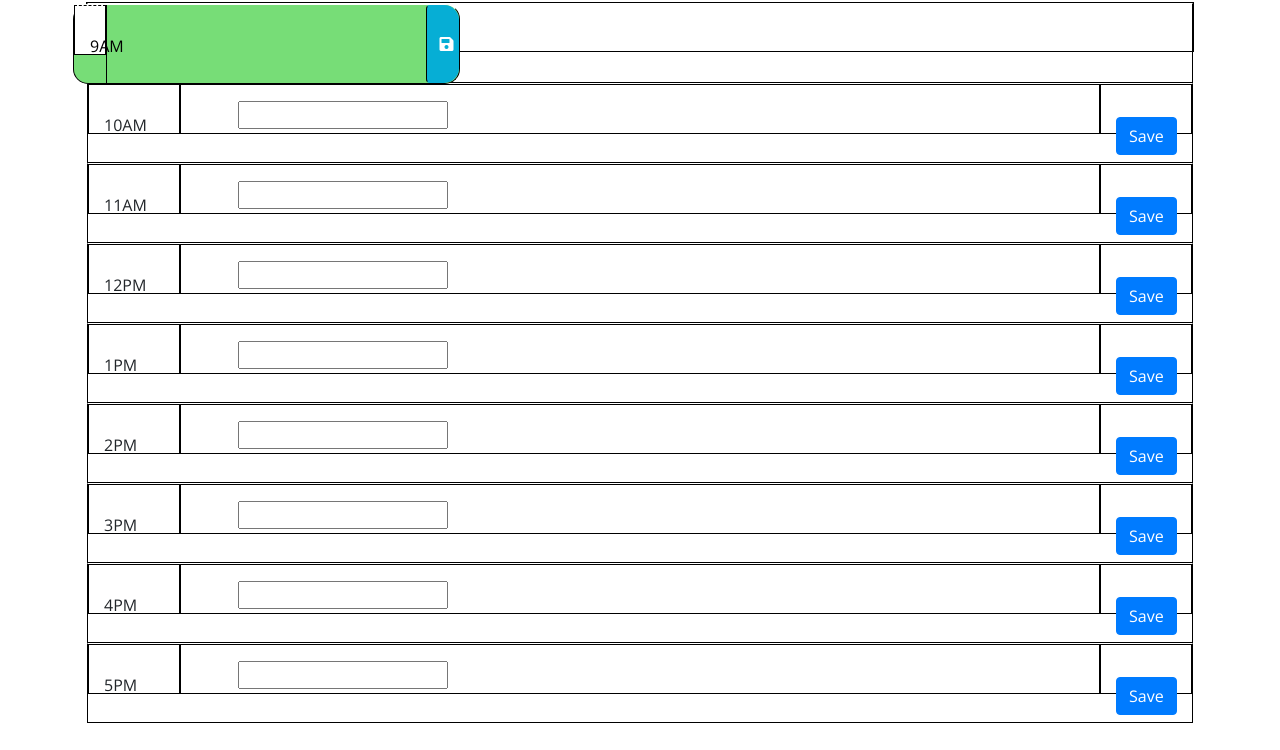
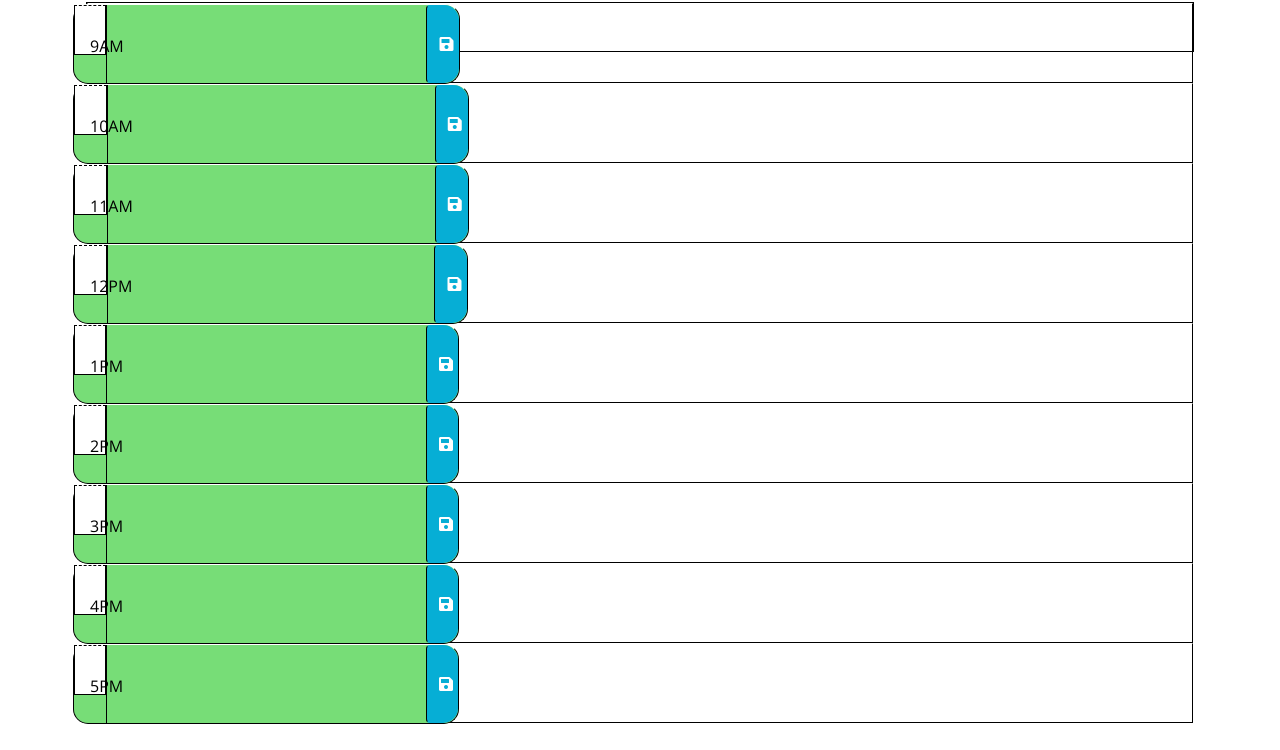
Before and after one commit to cooperpear/Work-Day-Scheduler, a plain HTML site: page index.html in a window 1280 px wide. Shown: the part 391-1141 px from the top of the page. After the commit the page ends 1115 px from the top, so only its background shows below. Drawn offline with nearby package versions, Linux system fonts and the light colour scheme.

Commit message:
cleaned script

```diff
--- a/index.html
+++ b/index.html
@@ -43,116 +43,108 @@
 
       </div>
       <div class="row">
-        <div class="col-1" data-hour=10>
-          10AM
+        <div id="hour-10" class="row time-block">
+          <div class="col-md-1 hour">
+            10AM
+          </div>
+          <textarea class="col-md-10 description">
 
+
+           </textarea>
+          <button class="btn saveBtn col-md-1"><i class="fas fa-save"></i></button>
         </div>
 
-        <div class="col-10">
-          <input type="text" name="userinput" value="">
-        </div>
-        <div class="col-1">
-          <button type="button" class="btn btn-primary saveButton">Save</button>
-          <!-- $(".btn btn-primary").click (function(){ -->
-        </div>
       </div>
       <div class="row">
-        <div class="col-1" data-hour=11>
-          11AM
+        <div id="hour-11" class="row time-block">
+          <div class="col-md-1 hour">
+            11AM
+          </div>
+          <textarea class="col-md-10 description">
 
+
+           </textarea>
+          <button class="btn saveBtn col-md-1"><i class="fas fa-save"></i></button>
         </div>
 
-        <div class="col-10">
-          <input type="text" name="userinput" value="">
-        </div>
-        <div class="col-1">
-          <button type="button" class="btn btn-primary saveButton">Save</button>
-          <!-- $(".btn btn-primary").click (function(){ -->
-        </div>
       </div>
       <div class="row">
-        <div class="col-1" data-hour=12>
-          12PM
+        <div id="hour-12" class="row time-block">
+          <div class="col-md-1 hour">
+            12PM
+          </div>
+          <textarea class="col-md-10 description">
 
+
+           </textarea>
+          <button class="btn saveBtn col-md-1"><i class="fas fa-save"></i></button>
         </div>
 
-        <div class="col-10">
-          <input type="text" name="userinput" value="">
-        </div>
-        <div class="col-1">
-          <button type="button" class="btn btn-primary saveButton">Save</button>
-          <!-- $(".btn btn-primary").click (function(){ -->
-        </div>
       </div>
       <div class="row">
-        <div class="col-1" data-hour=13>
-          1PM
+        <div id="hour-13" class="row time-block">
+          <div class="col-md-1 hour">
+            1PM
+          </div>
+          <textarea class="col-md-10 description">
 
+
+           </textarea>
+          <button class="btn saveBtn col-md-1"><i class="fas fa-save"></i></button>
         </div>
 
-        <div class="col-10">
-          <input type="text" name="userinput" value="">
-        </div>
-        <div class="col-1">
-          <button type="button" class="btn btn-primary saveButton">Save</button>
-          <!-- $(".btn btn-primary").click (function(){ -->
-        </div>
       </div>
       <div class="row">
-        <div class="col-1" data-hour=14>
-          2PM
+        <div id="hour-14" class="row time-block">
+          <div class="col-md-1 hour">
+            2PM
+          </div>
+          <textarea class="col-md-10 description">
 
+
+           </textarea>
+          <button class="btn saveBtn col-md-1"><i class="fas fa-save"></i></button>
         </div>
 
-        <div class="col-10">
-          <input type="text" name="userinput" value="">
-        </div>
-        <div class="col-1">
-          <button type="button" class="btn btn-primary saveButton">Save</button>
-          <!-- $(".btn btn-primary").click (function(){ -->
-        </div>
       </div>
       <div class="row">
-        <div class="col-1" data-hour=15>
-          3PM
+        <div id="hour-15" class="row time-block">
+          <div class="col-md-1 hour">
+            3PM
+          </div>
+          <textarea class="col-md-10 description">
 
+
+           </textarea>
+          <button class="btn saveBtn col-md-1"><i class="fas fa-save"></i></button>
         </div>
 
-        <div class="col-10">
-          <input type="text" name="userinput" value="">
-        </div>
-        <div class="col-1">
-          <button type="button" class="btn btn-primary saveButton">Save</button>
-          <!-- $(".btn btn-primary").click (function(){ -->
-        </div>
       </div>
       <div class="row">
-        <div class="col-1" data-hour=16>
-          4PM
+        <div id="hour-16" class="row time-block">
+          <div class="col-md-1 hour">
+            4PM
+          </div>
+          <textarea class="col-md-10 description">
 
+
+           </textarea>
+          <button class="btn saveBtn col-md-1"><i class="fas fa-save"></i></button>
         </div>
 
-        <div class="col-10">
-          <input type="text" name="userinput" value="">
-        </div>
-        <div class="col-1">
-          <button type="button" class="btn btn-primary saveButton">Save</button>
-          <!-- $(".btn btn-primary").click (function(){ -->
-        </div>
       </div>
       <div class="row">
-        <div class="col-1" data-hour=17>
-          5PM
+       <div id="hour-17" class="row time-block">
+          <div class="col-md-1 hour">
+            5PM
+          </div>
+          <textarea class="col-md-10 description">
 
+
+           </textarea>
+          <button class="btn saveBtn col-md-1"><i class="fas fa-save"></i></button>
         </div>
 
-        <div class="col-10">
-          <input type="text" name="userinput" value="">
-        </div>
-        <div class="col-1">
-          <button type="button" class="btn btn-primary saveButton">Save</button>
-          <!-- $(".btn btn-primary").click (function(){ -->
-        </div>
       </div>
     </div>
 
--- a/script.js
+++ b/script.js
@@ -5,6 +5,14 @@ $(".saveBtn").on("click", function () {
     localStorage.setItem(time, value)
 })
 $("#hour-9 .description").val(localStorage.getItem("hour-9"));
+$("#hour-10 .description").val(localStorage.getItem("hour-10"));
+$("#hour-11 .description").val(localStorage.getItem("hour-11"));
+$("#hour-12 .description").val(localStorage.getItem("hour-12"));
+$("#hour-13 .description").val(localStorage.getItem("hour-13"));
+$("#hour-14 .description").val(localStorage.getItem("hour-14"));
+$("#hour-15 .description").val(localStorage.getItem("hour-15"));
+$("#hour-16 .description").val(localStorage.getItem("hour-16"));
+$("#hour-17 .description").val(localStorage.getItem("hour-17"));
 
 function hourupdater() {
     var currenthour = moment().hours()
@@ -26,4 +34,4 @@ function hourupdater() {
 
 hourupdater();
 
-var interval = setInterval(hourUpdater, 15000);
+var interval = setInterval(hourupdater, 15000);
```
